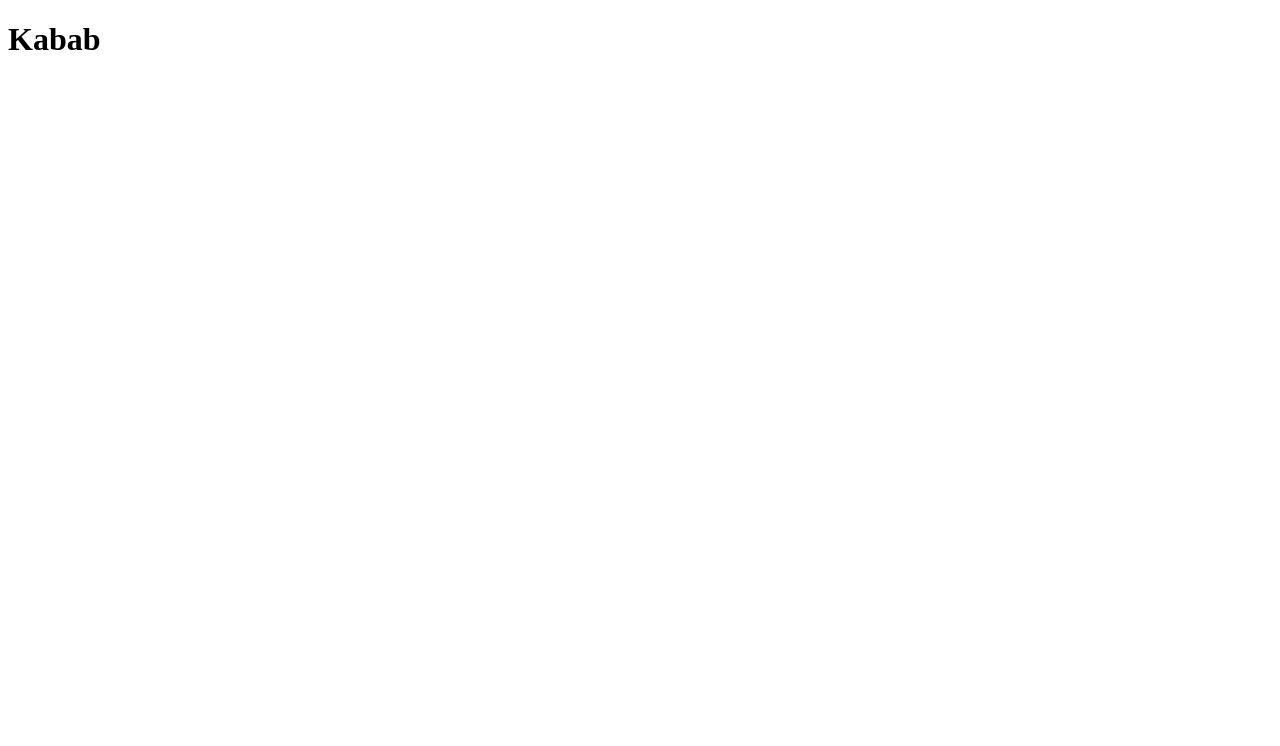
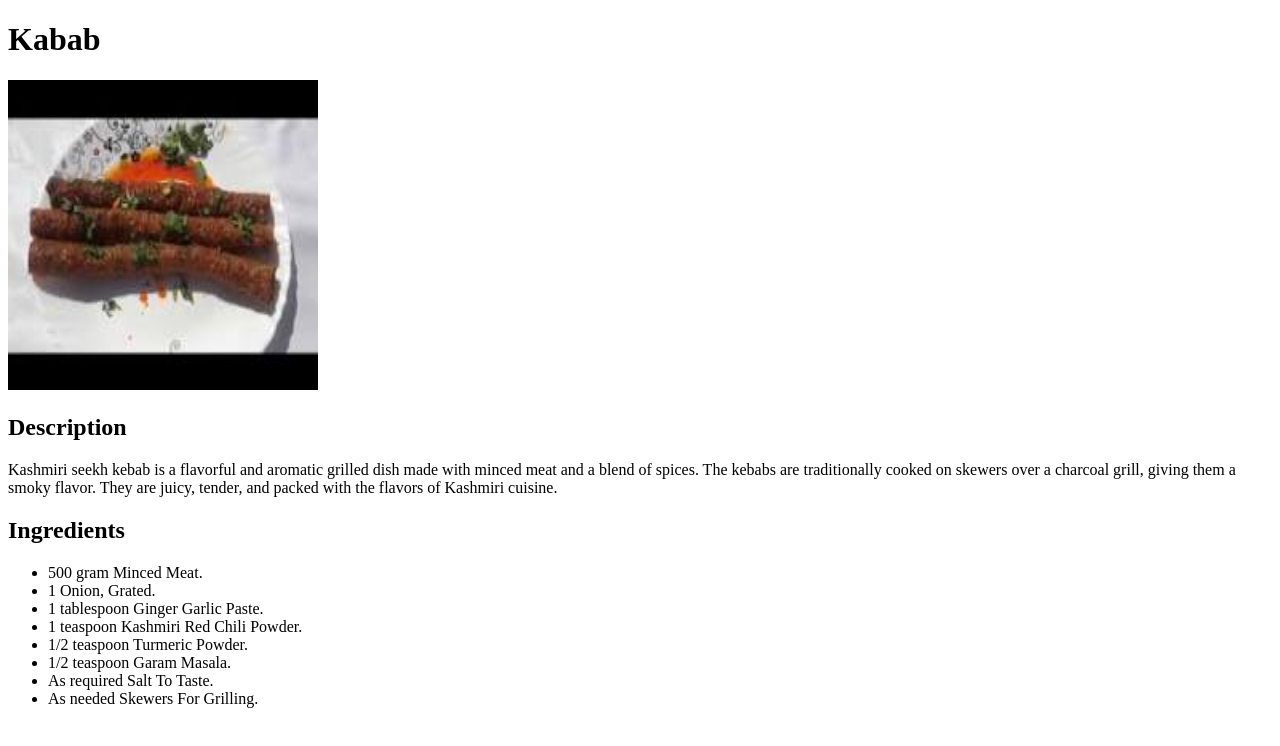
Before and after one commit to eliteUser7/odin-recipies, a plain HTML site: page recipies/kabab.html in a window 1280 px wide. Drawn offline with Linux system fonts and the light colour scheme.

Commit message:
First recipe complete

```diff
--- a/recipies/kabab.html
+++ b/recipies/kabab.html
@@ -7,6 +7,21 @@
 </head>
 <body>
     <h1>Kabab</h1>
+    <img src="kabab.jpeg" alt="Image of kabab" height="310" width="310">
+    <h2>Description</h2>
+    <p>Kashmiri seekh kebab is a flavorful and aromatic grilled dish made with minced meat and a blend of spices. The kebabs are traditionally cooked on skewers over a charcoal grill, giving them a smoky flavor. They are juicy, tender, and packed with the flavors of Kashmiri cuisine.
+    </p>
+    <h2>Ingredients</h2>
+    <ul>
+        <li>500 gram Minced Meat.</li>
+        <li>1 Onion, Grated.</li>
+        <li>1 tablespoon Ginger Garlic Paste.</li>
+        <li>1 teaspoon Kashmiri Red Chili Powder.</li>
+        <li>1/2 teaspoon Turmeric Powder.</li>
+        <li>1/2 teaspoon Garam Masala.</li>
+        <li>As required Salt To Taste.</li>
+        <li>As needed Skewers For Grilling.</li>
+    </ul>
 </body>
 </html>
 <!-- Kashmiri seekh kebab is a flavorful and aromatic grilled dish made with minced meat and a blend of spices. The kebabs are traditionally cooked on skewers over a charcoal grill, giving them a smoky flavor. They are juicy, tender, and packed with the flavors of Kashmiri cuisine. -->
```
Also changed, not shown: index.html (+1 -1 lines).
